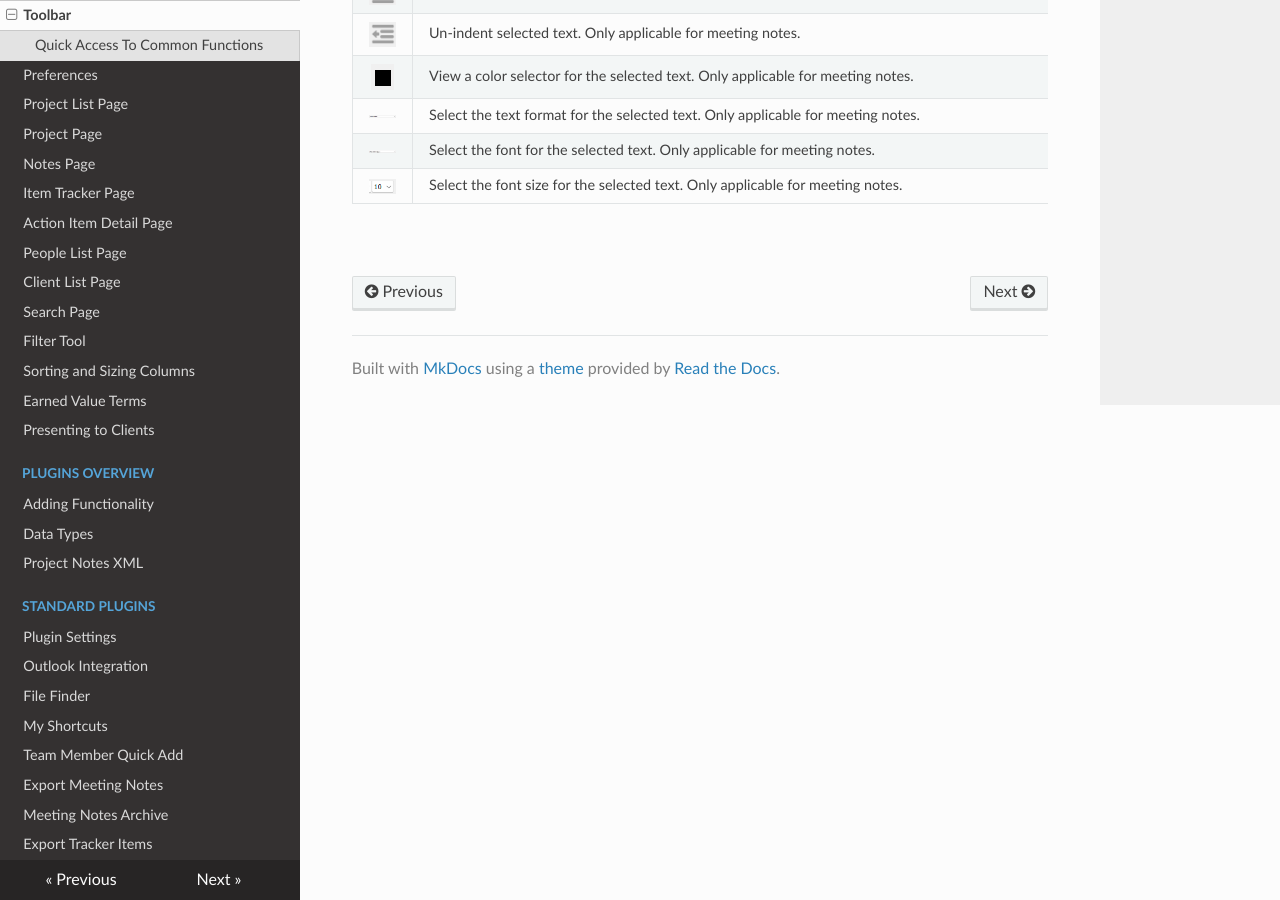
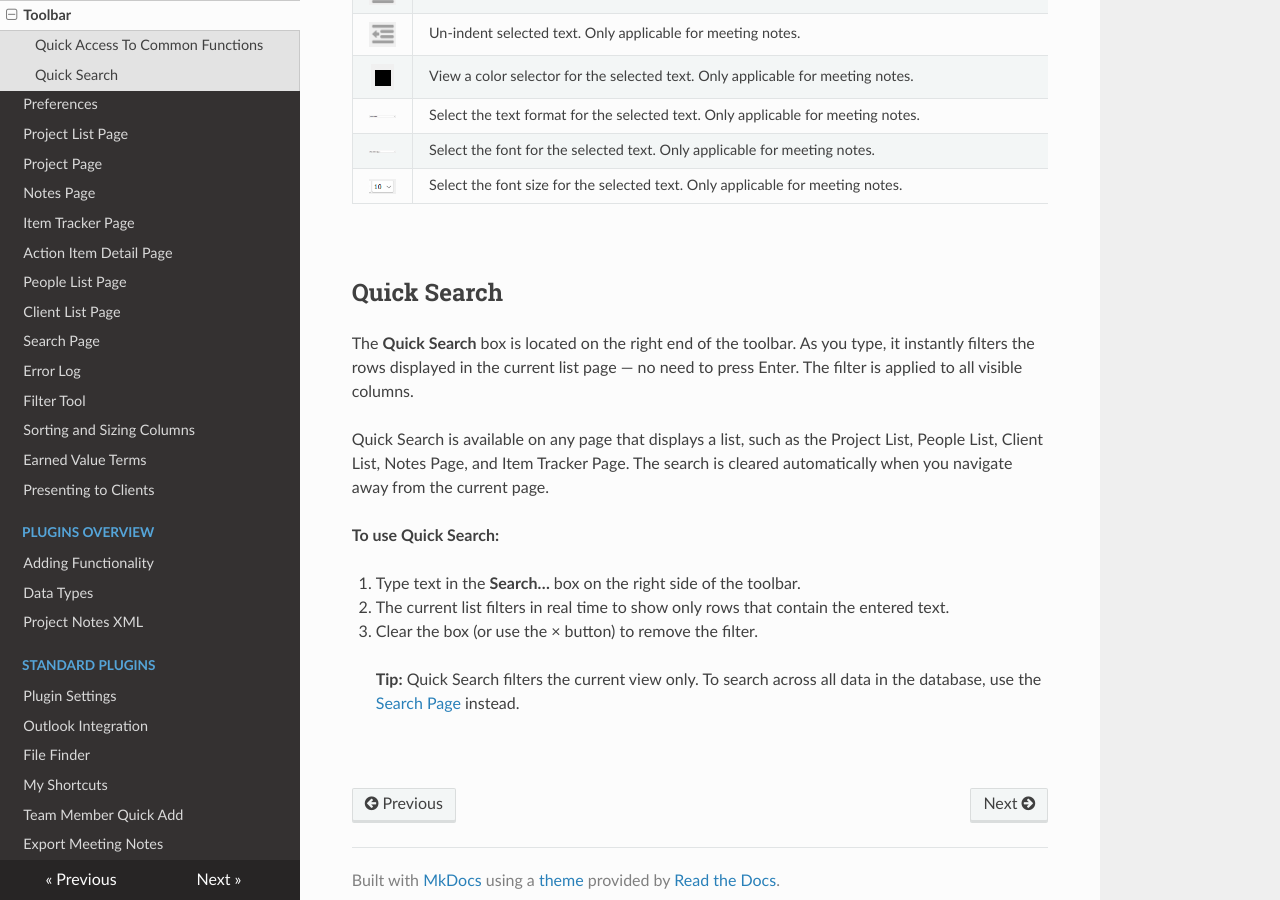
Before and after one commit to kestermckinney/ProjectNotes, an MkDocs documentation site: the page built from docs/InterfaceOverview/Toolbar.md, in a window 1280 px wide and 900 px high, scrolled down 1581 px. Built offline with MkDocs 1.6.1, drawn with Linux system fonts in a browser that asks for light colours; nearby versions of some CDN libraries.

```diff
--- a/docs/InterfaceOverview/Toolbar.md
+++ b/docs/InterfaceOverview/Toolbar.md
@@ -42,3 +42,19 @@ The toolbar provides a quick way for you to access some of the more common funct
 | ![Image](<../img/icon-font-size.png>) | Select the font size for the selected text. Only applicable for meeting notes. |
 
 <br>
+
+## Quick Search
+
+The **Quick Search** box is located on the right end of the toolbar. As you type, it instantly filters the rows displayed in the current list page — no need to press Enter. The filter is applied to all visible columns.
+
+Quick Search is available on any page that displays a list, such as the Project List, People List, Client List, Notes Page, and Item Tracker Page. The search is cleared automatically when you navigate away from the current page.
+
+**To use Quick Search:**
+
+1. Type text in the **Search…** box on the right side of the toolbar.
+2. The current list filters in real time to show only rows that contain the entered text.
+3. Clear the box (or use the × button) to remove the filter.
+
+> **Tip:** Quick Search filters the current view only. To search across all data in the database, use the [Search Page](<SearchPage.md>) instead.
+
+<br>
--- a/mkdocs.yml
+++ b/mkdocs.yml
@@ -25,6 +25,7 @@ nav:
     - 'People List Page': InterfaceOverview/PeopleListPage.md
     - 'Client List Page': InterfaceOverview/ClientListPage.md
     - 'Search Page': InterfaceOverview/SearchPage.md
+    - 'Error Log': InterfaceOverview/ErrorLog.md
     - 'Filter Tool': InterfaceOverview/FilterTool.md
     - 'Sorting and Sizing Columns': InterfaceOverview/SortingandSizingColumns.md
     - 'Earned Value Terms': InterfaceOverview/EarnedValueTerms.md
@@ -55,6 +56,8 @@ nav:
     - 'Schedule a Customer Lessons Learned Meeting': StandardPlugins/ScheduleaCustomerLessonsLearned.md
     - 'IFS Cloud Integration': StandardPlugins/IFSCloud.md
     - 'Editor': StandardPlugins/Editor.md
+  - 'Project Notes Mobile':
+    - 'Overview': Mobile/ProjectNotesMobile.md
 
 markdown_extensions:
   - tables
```
Also changed, not shown: docs/InterfaceOverview/SearchPage.md (+3 -1 lines), docs/PluginsOverview/AddingFunctionality.md (+11 -0 lines), 1 other file.
